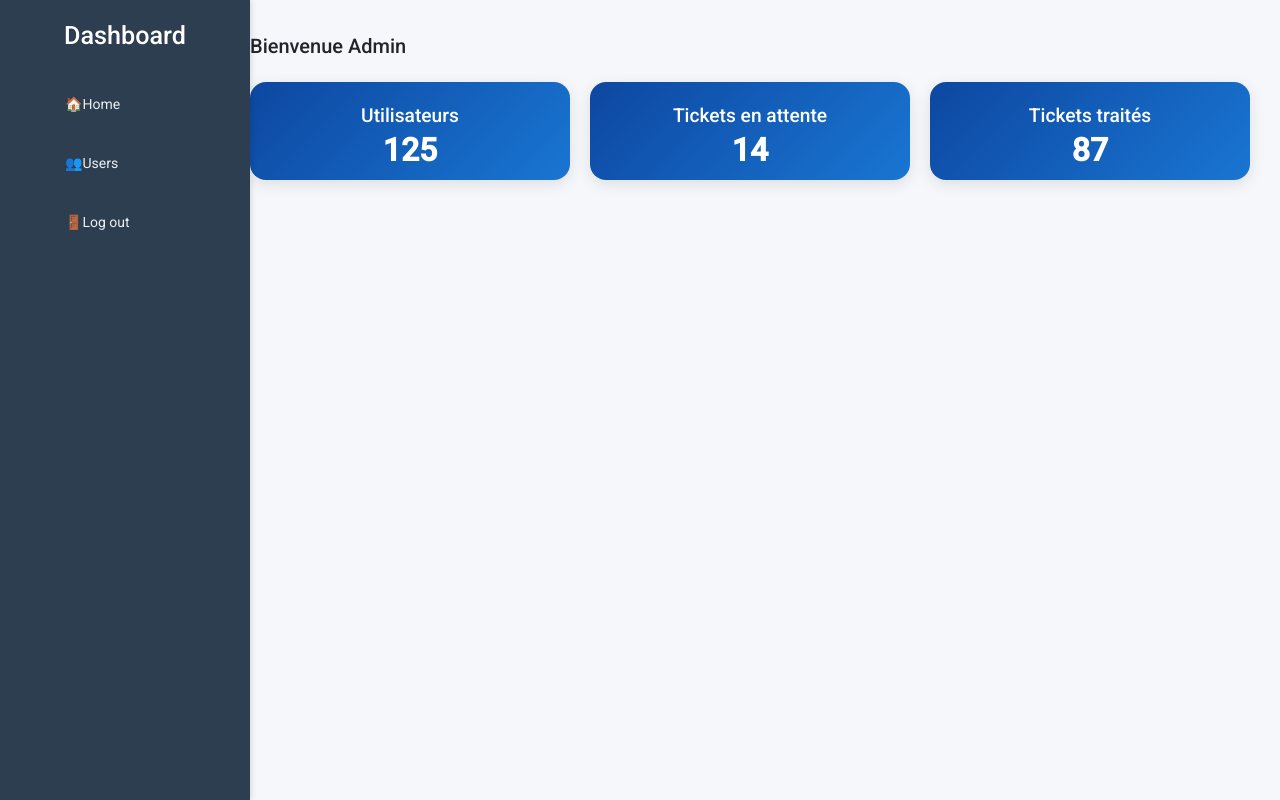
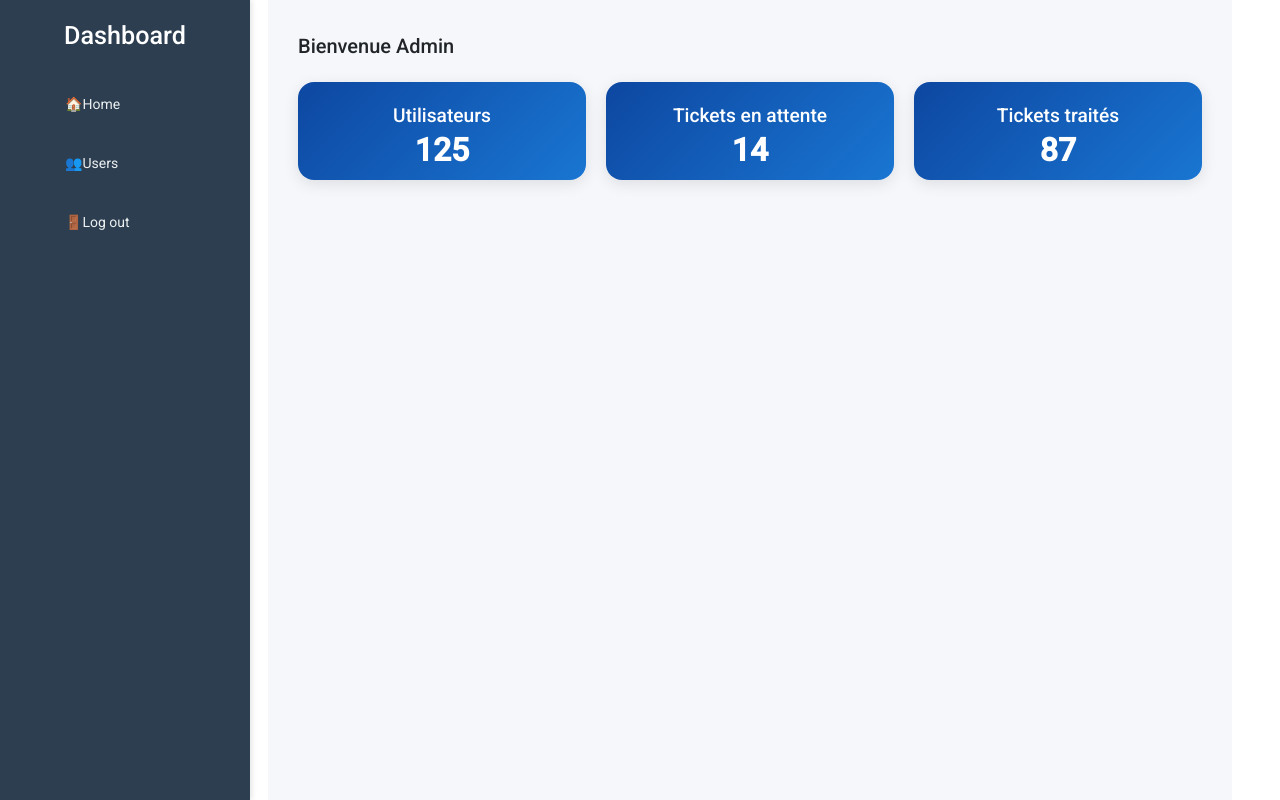
Before and after one commit to Aminedridi21/Front-end-researchhub, an Angular app: page /dashboard in a window 1280 px wide. Built offline with nearby package versions, Linux system fonts and the light colour scheme; sample sign-in values are in the browser's storage.

Commit message:
add margin -x between dashboard and side bar

```diff
--- a/src/app/dashboard/dashboard.component.html
+++ b/src/app/dashboard/dashboard.component.html
@@ -3,7 +3,7 @@
     <app-menu-dashboard></app-menu-dashboard>
   </div>
 
-    <div class="main-content">
+  <div class="main-content mx-5">
     <h2>Bienvenue Admin</h2>
     <div class="dashboard-grid">
       <div class="stat-card">
--- a/src/app/index/index.component.html
+++ b/src/app/index/index.component.html
@@ -84,7 +84,9 @@
       </p>
     </div>
     <div class="card-footer d-flex justify-content-around">
-      <button class="card-btn left-btn mt-3">Télécharger PDF</button>
+      <button class="card-btn left-btn mt-3" (click)="download()">
+        Télécharger PDF
+      </button>
       <button class="card-btn right-btn mt-3">En savoir plus</button>
     </div>
   </div>
```
Lines whose indentation alone changed are shown as unchanged.
